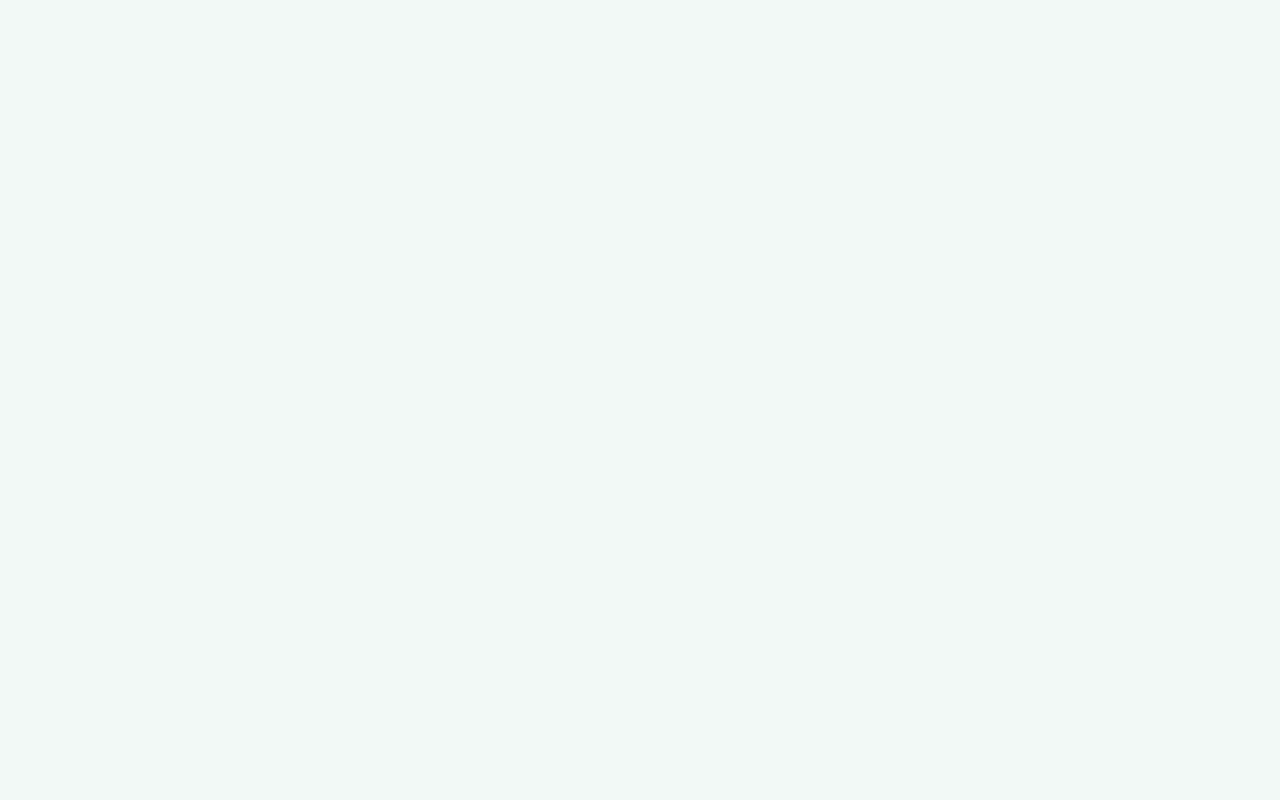
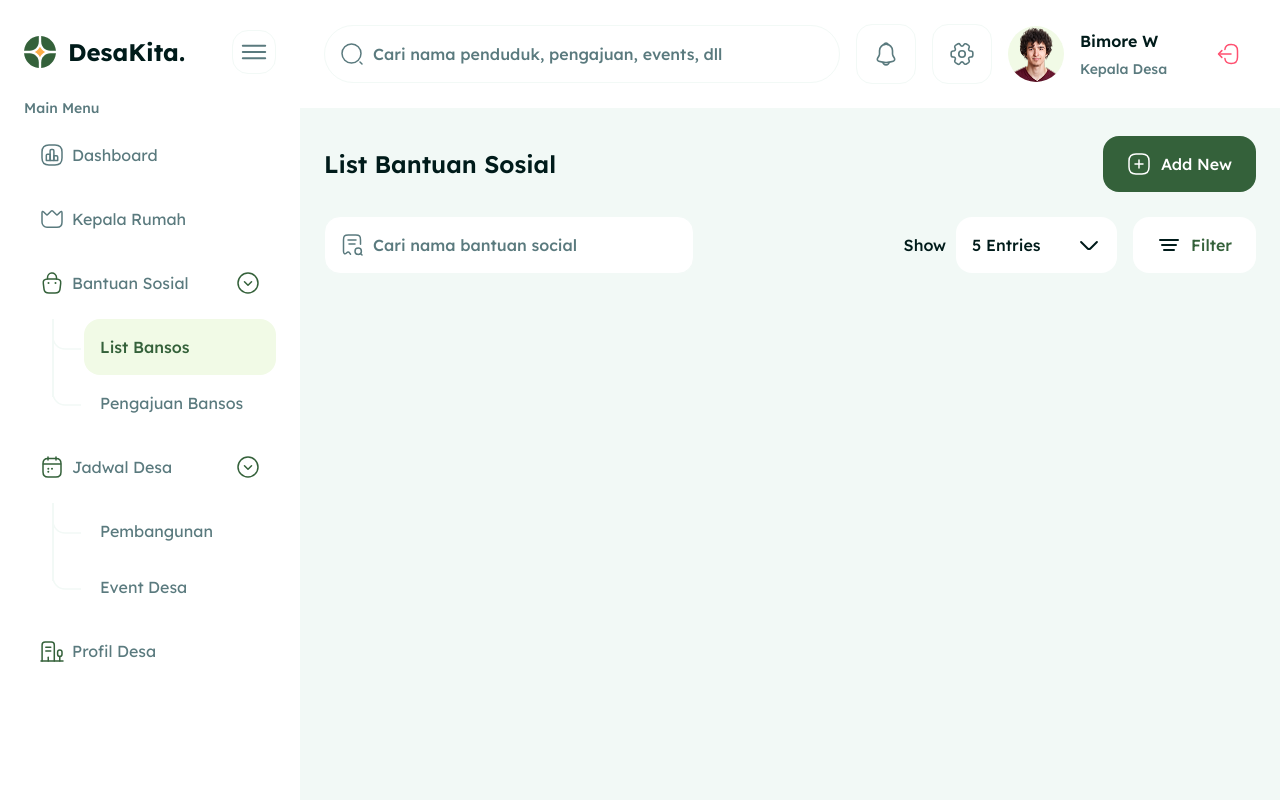
Before and after one commit to azzamdinabdillah/desakita-react-strapi, a React (Vite) app in the folder frontend/: page /social-donate/list-social-donate in a window 1280 px wide. Before the commit this address had no page. Built offline with nearby package versions, Linux system fonts and the light colour scheme.

Commit message:
fix: adjust sidebar, feat: setup list-social-donate

```diff
--- a/frontend/src/layouts/Sidebar.tsx
+++ b/frontend/src/layouts/Sidebar.tsx
@@ -1,6 +1,6 @@
 import { produce } from "immer";
 import { Dispatch, SetStateAction, useState } from "react";
-import { useLocation, useNavigate } from "react-router";
+import { NavLink, useLocation, useNavigate } from "react-router";
 
 interface SidebarIF {
   isOpenSidebar: boolean;
@@ -31,9 +31,11 @@ export default function Sidebar({
       subMenu: [
         {
           menu: "List Bansos",
+          link: "/social-donate/list-social-donate",
         },
         {
           menu: "Pengajuan Bansos",
+          link: "/social-donate/applicant-social-donate",
         },
       ],
     },
@@ -44,9 +46,11 @@ export default function Sidebar({
       subMenu: [
         {
           menu: "Pembangunan",
+          link: "/village-schedule/development",
         },
         {
           menu: "Event Desa",
+          link: "/village-schedule/events",
         },
       ],
     },
@@ -103,19 +107,22 @@ export default function Sidebar({
           {menus.map((menu, index) => (
             <div
               onClick={() => {
-                if (menu.subMenu) {
-                  toggleExpanded(menu.menu);
-                } else {
+                if (!menu.subMenu) {
                   navigate(menu.link || "/");
                   setIsOpenSidebar(false);
                 }
               }}
               key={index}
-              className={`menu group hover:bg-foreshadow rounded-2xl cursor-pointer transition-all p-4 text-base text-secondary-text-color font-normal leading-normal ${
+              className={`menu group hover:bg-foreshadow rounded-2xl cursor-pointer transition-all text-base text-secondary-text-color font-normal leading-normal ${
                 location.pathname === menu.link ? "bg-foreshadow" : ""
               }`}
             >
-              <div className="flex justify-between items-center ">
+              <div
+                onClick={() => toggleExpanded(menu.menu)}
+                className={`flex justify-between items-center p-4 ${
+                  menu.subMenu && menu.isExpanded ? "pb-2" : ""
+                }`}
+              >
                 <div className="gap-2 flex items-center">
                   <img src={menu.icon} alt="" />
                   <h3
@@ -142,24 +149,37 @@ export default function Sidebar({
                 <div
                   className={`${
                     menu.isExpanded ? "max-h-96 mt-4" : "max-h-0"
-                  } sub-menu overflow-hidden transition-all ml-3 relative before:absolute before:top-0 before:left-0 before:w-0.5 before:h-[80%] before:bg-[#F2F9F6]`}
+                  } sub-menu overflow-hidden transition-all ml-7 relative before:absolute before:top-0 before:left-0 before:w-0.5 before:h-[70%] before:bg-[#F2F9F6]`}
                 >
-                  <h4 className="p-4 pl-11 relative">
-                    <img
-                      src="/icons/line-sub-menu.svg"
-                      className="absolute left-0 top-1"
-                      alt=""
-                    />
-                    {menu.subMenu[0].menu}
-                  </h4>
-                  <h4 className="p-4 pl-11 pb-0 relative">
-                    <img
-                      src="/icons/line-sub-menu.svg"
-                      className="absolute left-0 top-1"
-                      alt=""
-                    />
-                    {menu.subMenu[1].menu}
-                  </h4>
+                  {menu.subMenu.map((subMenu, index) => (
+                    <NavLink
+                      to={subMenu.link || ""}
+                      onClick={() => setIsOpenSidebar(false)}
+                      className={({ isActive }) =>
+                        isActive ? "inline-block w-full" : ""
+                      }
+                      key={index}
+                    >
+                      {({ isActive }) => (
+                        <div className="relative">
+                          <img
+                            src="/icons/line-sub-menu.svg"
+                            className="absolute left-0 top-1"
+                            alt=""
+                          />
+                          <p
+                            className={`${
+                              isActive
+                                ? "bg-foreshadow font-medium text-dark-green"
+                                : "bg-transparent font-normal text-secondary-text-color"
+                            } py-4 ml-8 pl-4 rounded-2xl`}
+                          >
+                            {subMenu.menu}
+                          </p>
+                        </div>
+                      )}
+                    </NavLink>
+                  ))}
                 </div>
               )}
             </div>
--- a/frontend/src/main.tsx
+++ b/frontend/src/main.tsx
@@ -13,6 +13,7 @@ import HeadHouse from "./pages/head-house/HeadHouse.tsx";
 import ManageHeadHouse from "./pages/head-house/resources/ManageHeadHouse.tsx";
 import CreateHeadHouse from "./pages/head-house/resources/CreateHeadHouse.tsx";
 import "react-datepicker/dist/react-datepicker.css";
+import ListSocialDonate from "./pages/social-donate/list-social-donate/ListSocialDonate.tsx";
 
 createRoot(document.getElementById("root")!).render(
   <StrictMode>
@@ -21,6 +22,12 @@ createRoot(document.getElementById("root")!).render(
         <Route path="/login" element={<Login />} />
         <Route path="/" element={<DashboardLayout />}>
           <Route index element={<Dashboard />} />
+
+          <Route path="/social-donate">
+            <Route path="list-social-donate">
+              <Route index element={<ListSocialDonate />}></Route>
+            </Route>
+          </Route>
 
           <Route path="/head-house">
             <Route index element={<HeadHouse />} />
--- /dev/null
+++ b/frontend/src/pages/social-donate/list-social-donate/ListSocialDonate.tsx
@@ -0,0 +1,64 @@
+import { Link } from "react-router";
+import TitlePage from "../../../components/TitlePage";
+import Button from "../../../components/Button";
+import Inputs from "../../../components/Inputs";
+
+export default function ListSocialDonate() {
+  return (
+    <div className="flex flex-col gap-6">
+      <TitlePage
+        title="List Bantuan Sosial"
+        leftElement={
+          <Link to={"/head-house/create-head-house"}>
+            <Button variant="green">
+              <img className="w-5 lg:w-6" src="/icons/add-square.svg" alt="" />
+              Add New
+            </Button>
+          </Link>
+        }
+      />
+
+      <div className="flex flex-col">
+        <div className="top flex flex-wrap justify-between items-center gap-3">
+          <div className="md:max-w-[370px] w-full">
+            <Inputs
+              type="text"
+              isIconLeft={true}
+              icons="/icons/receipt-search.svg"
+              placeholder="Cari nama bantuan social"
+              customClass="bg-white"
+            />
+          </div>
+
+          <div className="flex items-center gap-4">
+            <div className="flex items-center gap-[10px]">
+              <p className="text-16 font-medium text-black">Show</p>
+              <div className="relative">
+                <img
+                  src="/icons/arrow-down.svg"
+                  alt=""
+                  className="absolute right-4 top-1/2 transform -translate-y-1/2 pointer-events-none w-5 lg:w-6"
+                />
+                <select
+                  name=""
+                  id=""
+                  className="appearance-none rounded-2xl pr-10 lg:pr-14 bg-white p-3.5 lg:p-4 text-black font-medium text-16 w-full"
+                >
+                  <option value="">5 Entries</option>
+                  <option value="">10 Entries</option>
+                  <option value="">50 Entries</option>
+                  <option value="">500 Entries</option>
+                </select>
+              </div>
+            </div>
+
+            <Button variant="white">
+              <img src="/icons/filter.svg" alt="" />
+              Filter
+            </Button>
+          </div>
+        </div>
+      </div>
+    </div>
+  );
+}
```
Also changed, not shown: frontend/public/icons/receipt-search.svg (added).
